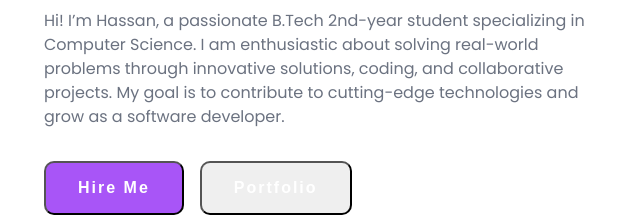
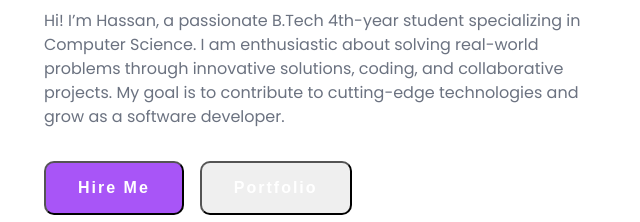
Before and after one commit to hassan-vali/hassan, a plain HTML site: page index.html in a window 1280 px wide. Shown: the part 361-583 px from the top of the page, 12-652 px from the left. Drawn offline with nearby package versions, Linux system fonts and the light colour scheme; a web font is replaced by a local one.

Commit message:
update information

```diff
--- a/index.html
+++ b/index.html
@@ -41,7 +41,7 @@
                 I'm<span> Hassan<br>a</span> Fullstack Developer
             </h1>
             <p class="description">
-                Hi! I’m Hassan, a passionate B.Tech 2nd-year student specializing in Computer Science.
+                Hi! I’m Hassan, a passionate B.Tech 4th-year student specializing in Computer Science.
                 I am enthusiastic about solving real-world problems through innovative solutions, coding, and collaborative projects.
                 My goal is to contribute to cutting-edge technologies and grow as a software developer.
             </p>
```
